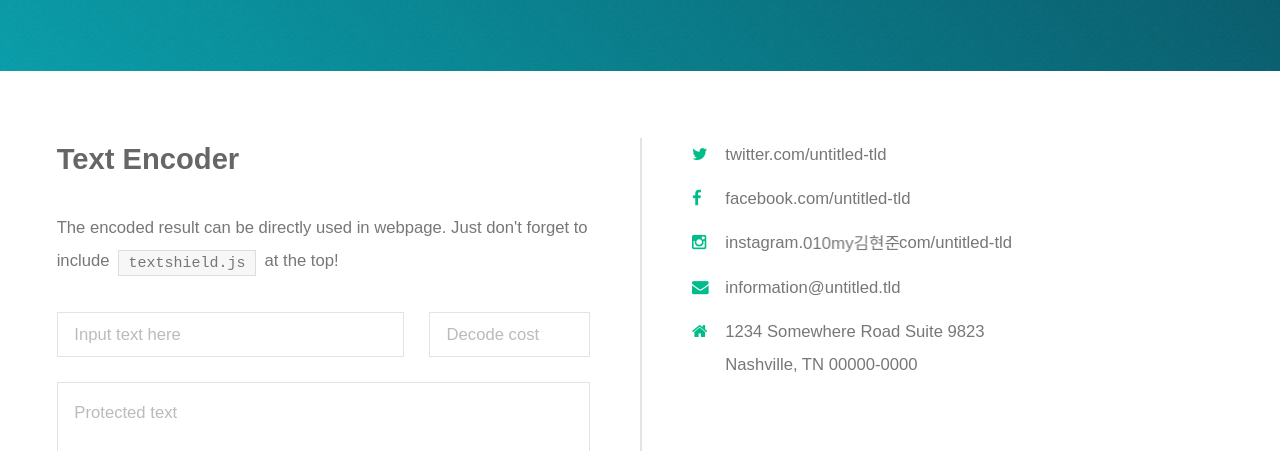
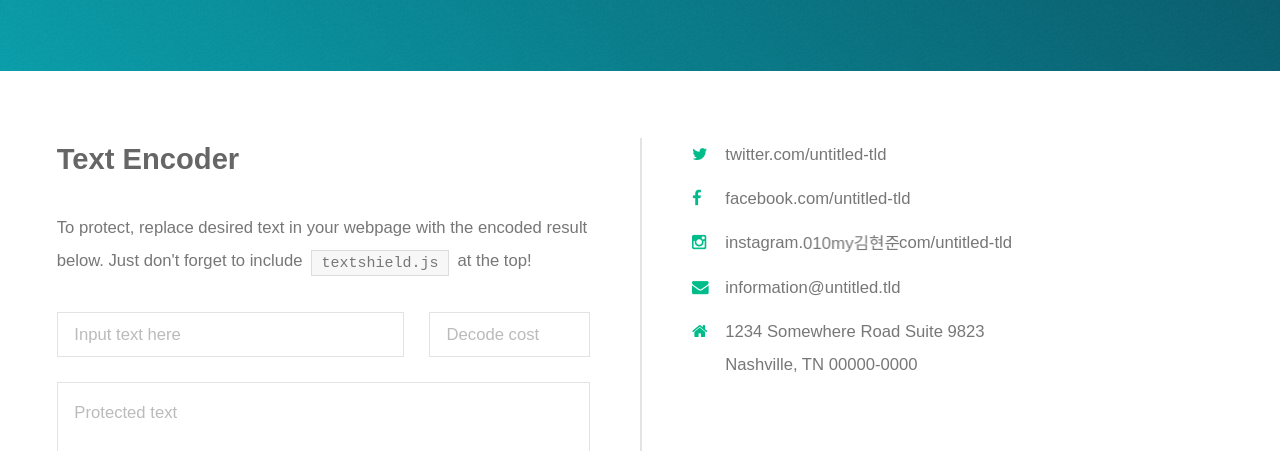
Before and after one commit to agemor/textshield, a website built with webpack: page dist/index.html in a window 1280 px wide. Shown: the part 349-800 px from the top of the page. Built offline with nearby package versions, Linux system fonts and the light colour scheme.

Commit message:
Change typo

```diff
--- a/dist/index.html
+++ b/dist/index.html
@@ -45,7 +45,9 @@
 		<div class="inner split">
 			<section>
 				<h2>Text Encoder</h2>
-				<p>The encoded result can be directly used in webpage. Just don't forget to include <code>textshield.js</code> at
+				<p>To protect, replace desired text in your webpage with the encoded result below. Just don't forget to include
+					<code>textshield.js</code>
+					at
 					the top!</p>
 				<form action="#" class="alt" method="POST">
 					<div class="row uniform">
```
